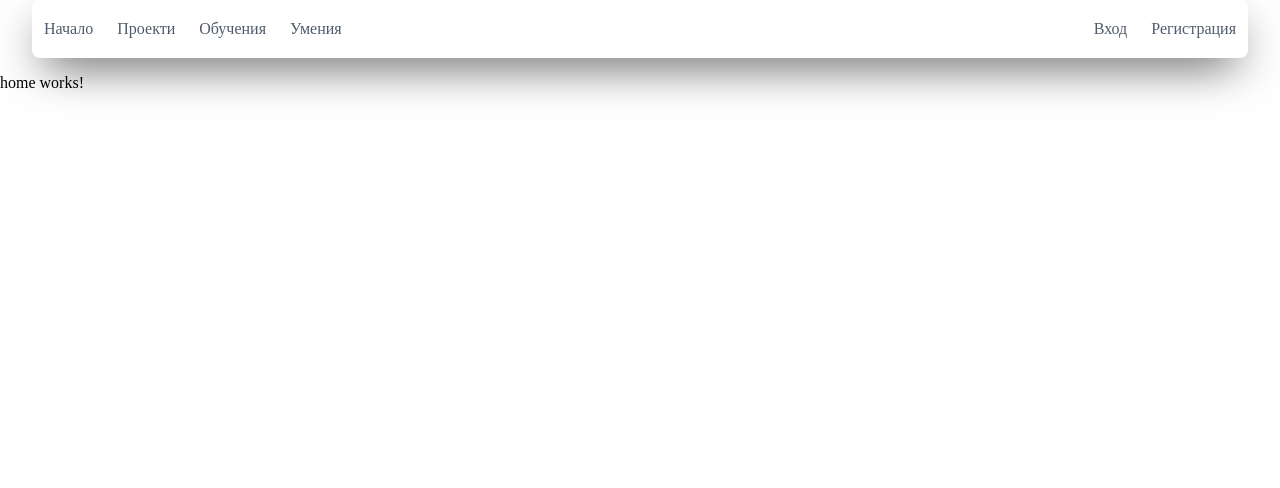
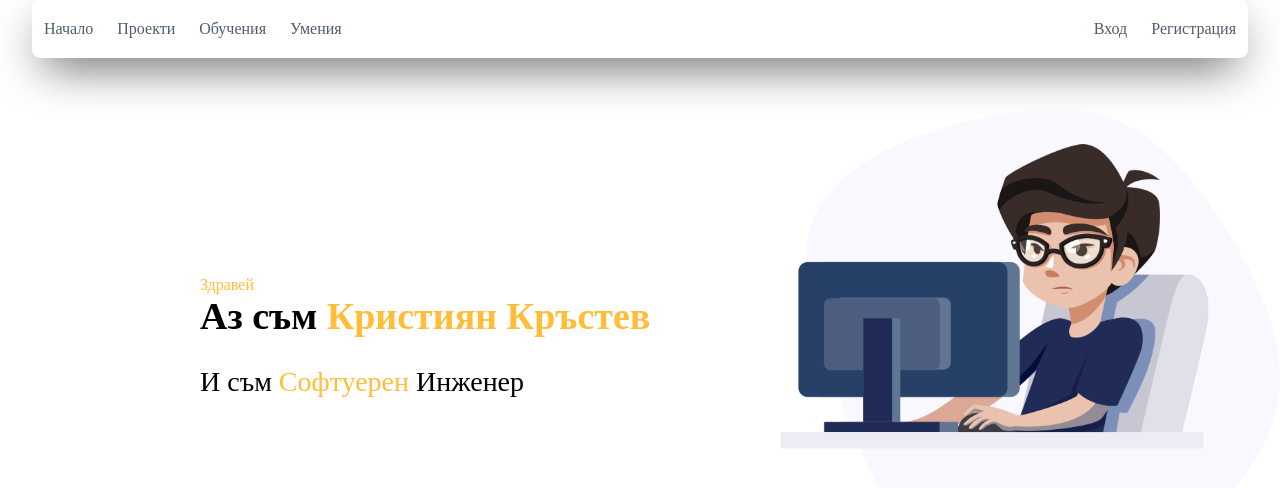
Before and after one commit to KrastevIT/krastev-it_with-angular, an Angular app: page / in a window 1280 px wide. Shown: the top 488 px of the page. Built offline with nearby package versions, Linux system fonts and the light colour scheme.

Commit message:
Add Home Title

```diff
--- a/src/app/home/home.component.css
+++ b/src/app/home/home.component.css
@@ -0,0 +1,28 @@
+.basic-title {
+    height: 38vw;
+    background-image: url(/assets/img/title-img.png);
+    background-position: right;
+    background-repeat: no-repeat;
+    display: flex;
+    align-items: center;
+    margin: 50px 0px;
+    background-size: 39%;
+    padding: 0px 50px;
+}
+
+.basic-title .text-wrapper {
+    padding-left: 150px;
+}
+
+.basic-title .text-strong {
+    color: #ffbd39;
+}
+
+.basic-title h1 {
+    margin: 0;
+    font-size: 38px;
+}
+
+.basic-title p {
+    font-size: 28px;
+}
--- a/src/app/home/home.component.html
+++ b/src/app/home/home.component.html
@@ -1 +1,7 @@
-<p>home works!</p>
+<section class="basic-title">
+    <article class="text-wrapper">
+        <span class="text-strong">Здравей</span>
+        <h1>Аз съм <span class="text-strong">Кристиян Кръстев</span></h1>
+        <p>И съм <span class="text-strong">Софтуерен</span> Инженер</p>
+    </article>
+</section>
--- a/src/styles.css
+++ b/src/styles.css
@@ -44,5 +44,3 @@ body {
     transform: translateY(-3px);
     box-shadow: 0 4px 17px rgba(0, 0, 0, 0.35);
 }
-
-.btn-primary {}
```
Also changed, not shown: src/assets/img/title-img.png (added).
